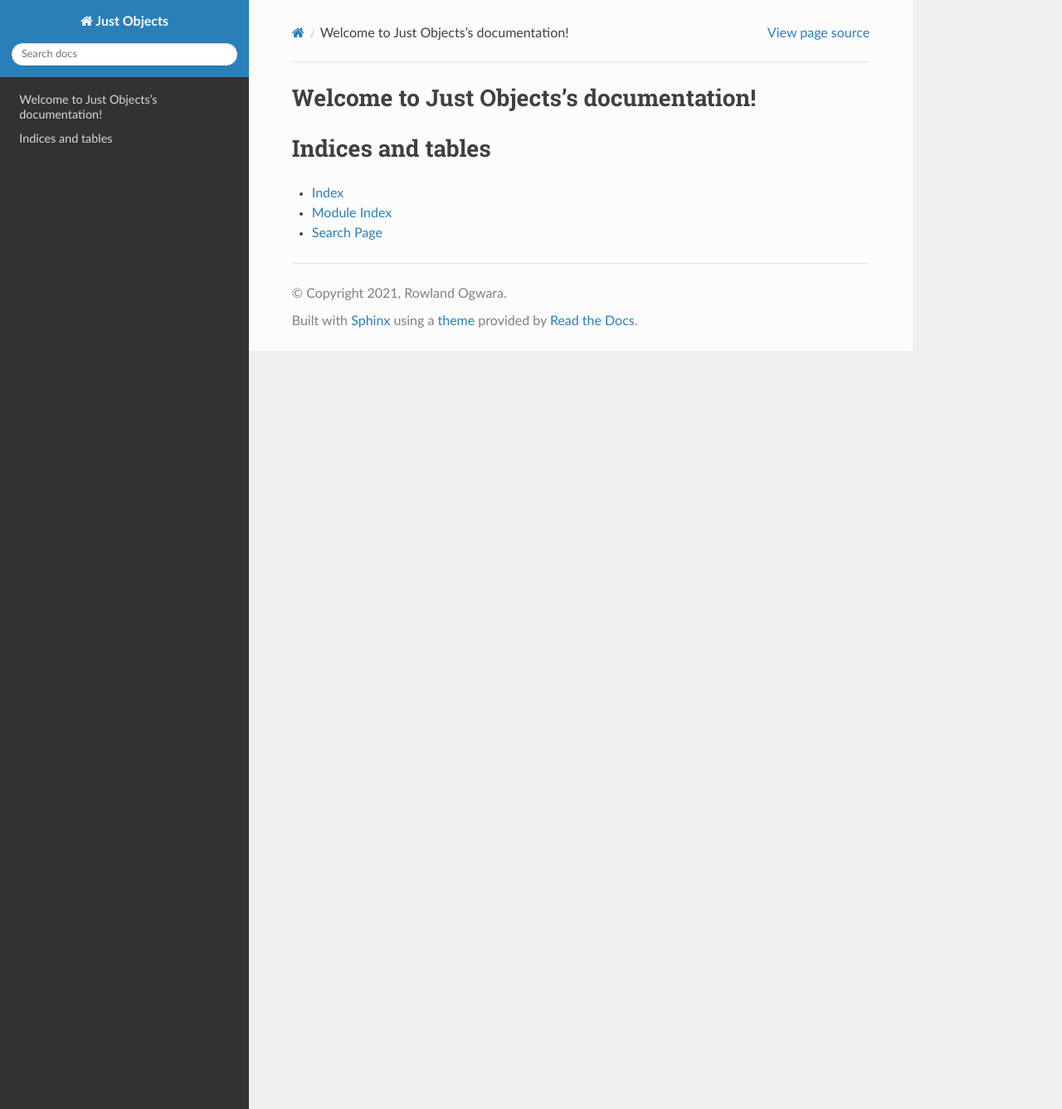
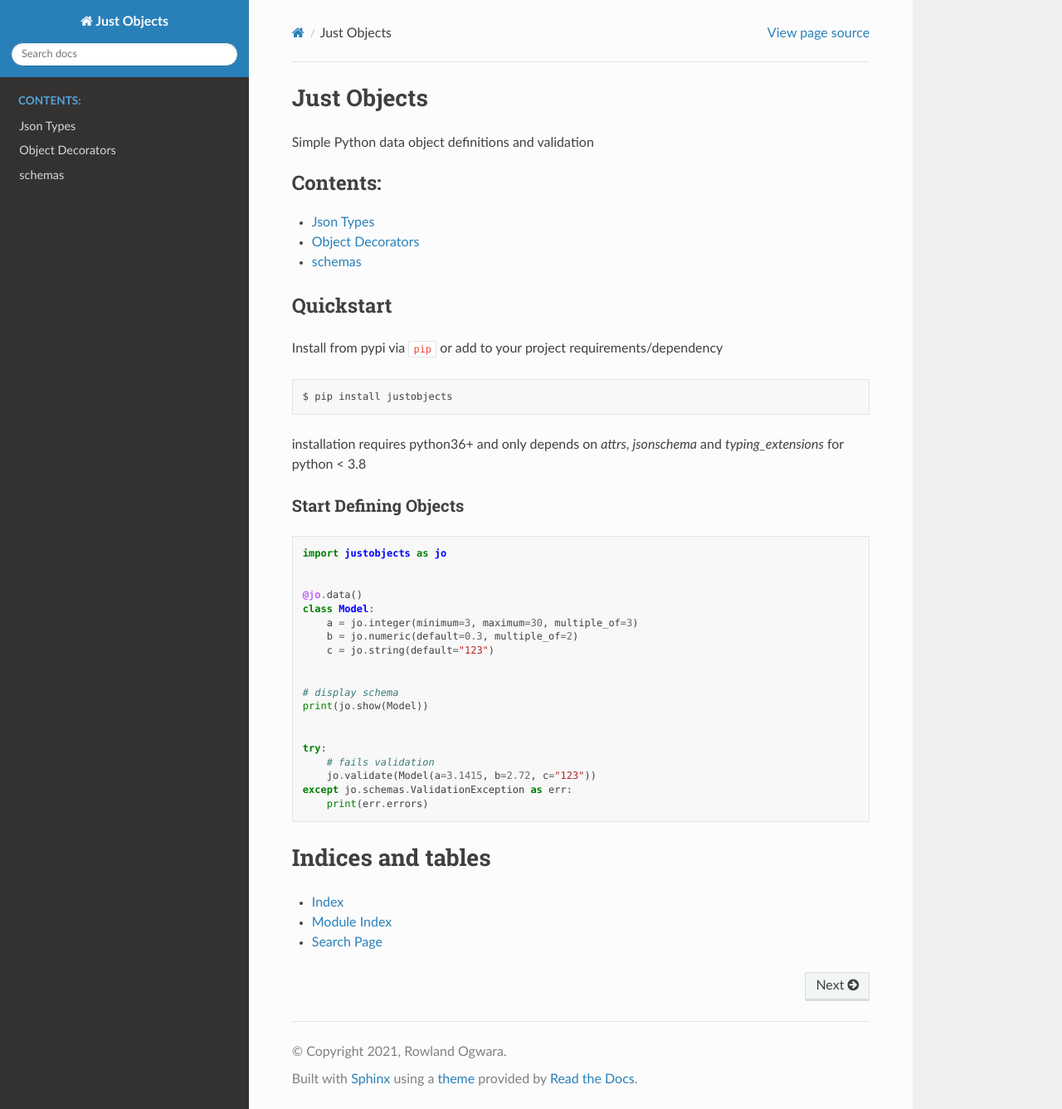
Before and after one commit to kulgan/justobjects, a Sphinx documentation site: the page built from docs/source/index.rst, in a window 1280 px wide and 1337 px high. Shown: the whole window at 83% size. Built offline with Sphinx 7.4.7 and the Read the Docs theme 2.0.0, drawn with Linux system fonts in a browser that asks for light colours; the version number could not be read and is left out.

Commit message:
initial documentation (#6)
Basic documentation and README updates

```diff
--- /dev/null
+++ b/docs/source/decorators.rst
@@ -0,0 +1,7 @@
+Object Decorators
+=================
+
+Python decorators used to define and constrain data objects
+
+.. automodule:: justobjects.decorators
+   :members:
--- a/docs/source/index.rst
+++ b/docs/source/index.rst
@@ -3,13 +3,34 @@
    You can adapt this file completely to your liking, but it should at least
    contain the root `toctree` directive.
 
-Welcome to Just Objects's documentation!
-========================================
+Just Objects
+============
+Simple Python data object definitions and validation
 
 .. toctree::
-   :maxdepth: 2
+   :maxdepth: 1
    :caption: Contents:
 
+   jsontypes
+   decorators
+   schemas
+
+Quickstart
+----------
+Install from pypi via ``pip`` or add to your project requirements/dependency
+
+.. code-block:: bash
+
+    $ pip install justobjects
+
+installation requires python36+ and only depends on `attrs`, `jsonschema` and `typing_extensions` for
+python < 3.8
+
+Start Defining Objects
+++++++++++++++++++++++
+.. literalinclude:: ../examples/objects_with_jo.py
+    :language: python
+    :lines: 1-20
 
 
 Indices and tables
--- /dev/null
+++ b/docs/source/jsontypes.rst
@@ -0,0 +1,6 @@
+Json Types
+==========
+These are class types that map to json schema standard schemas
+
+.. automodule:: justobjects.jsontypes
+    :members:
--- /dev/null
+++ b/docs/source/schemas.rst
@@ -0,0 +1,4 @@
+schemas
+=======
+.. automodule:: justobjects.schemas
+   :members:
--- a/setup.cfg
+++ b/setup.cfg
@@ -1,8 +1,8 @@
 [metadata]
 name = justobjects
 description = Simple object (de)serialization and validation library
-long_description = file: README.md
-long_description_content_type = text/markdown
+long_description = file: README.rst
+long_description_content_type = text/x-rst
 author = Rowland Ogwara
 author_email = r.ogwara@gmail.com
 license = Apache Software License 2.0
@@ -32,7 +32,6 @@
 include_package_data = True
 install_requires =
   attrs
-  click
   jsonschema
   typing_extensions; python_version < '3.8'
 
```
Also changed, not shown: README.rst (added, +63 -0 lines), README.md (deleted), 4 other files.
